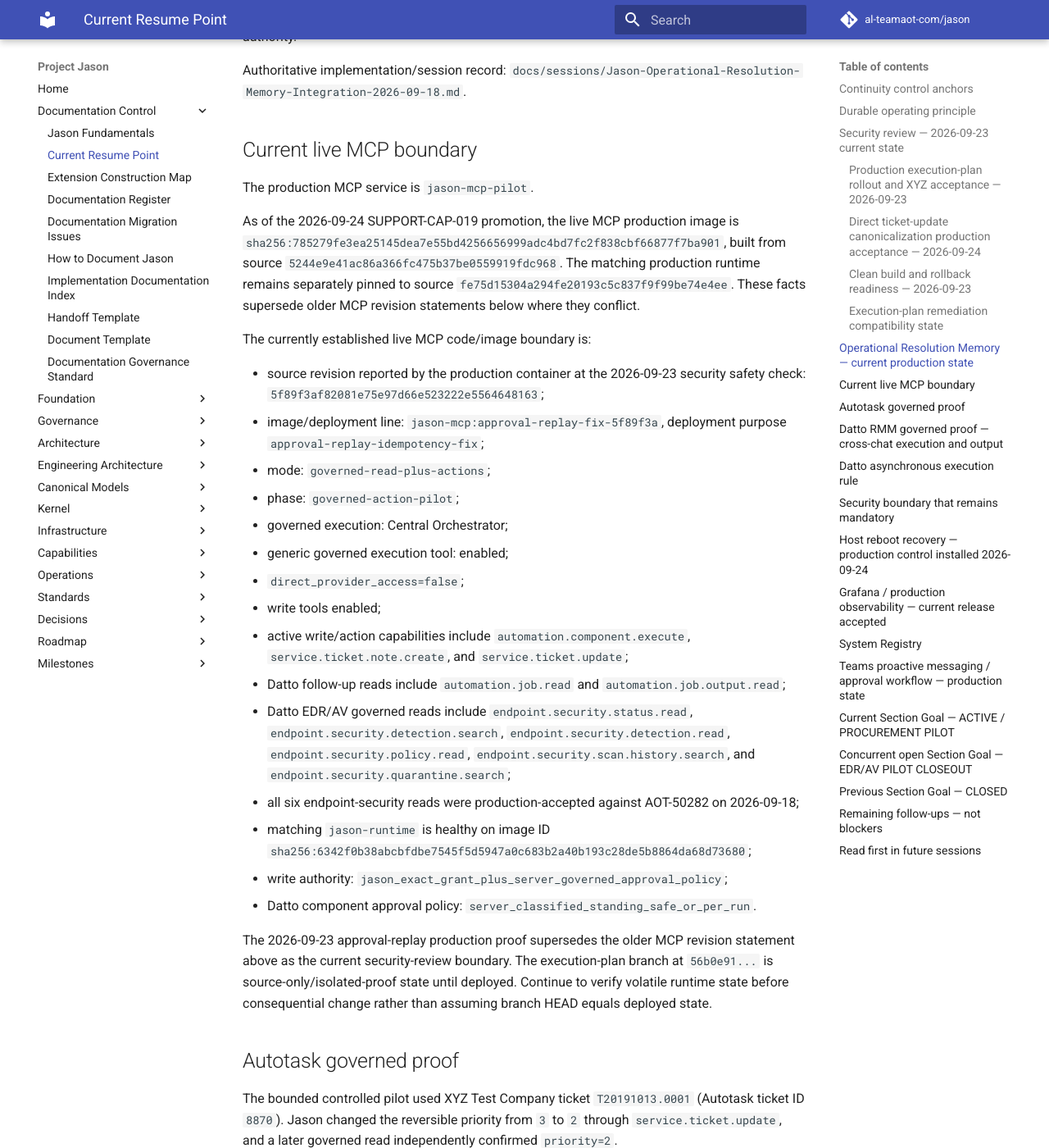
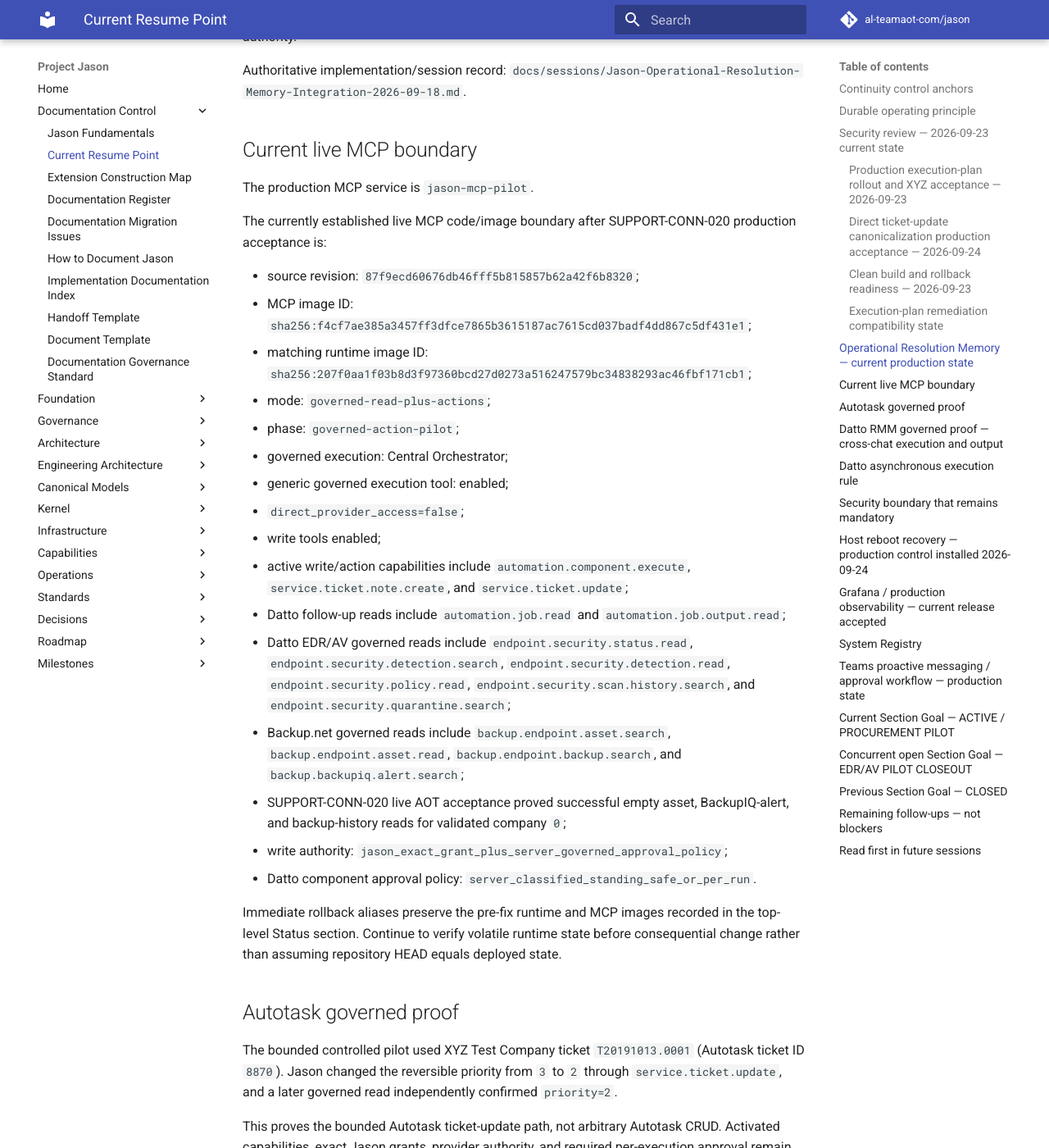
Before and after one commit to al-teamaot-com/jason, an MkDocs documentation site: the page built from docs/control/CURRENT.md, in a window 1280 px wide and 1400 px high, scrolled down 7211 px. Shown: the whole window at 82% size. Built offline with MkDocs 1.6.1 and Material for MkDocs 9.7.7, drawn with Linux system fonts in a browser that asks for light colours; comment, search, counter and statistics services are not loaded.

Commit message:
Refresh current live MCP boundary after SUPPORT-CONN-020

```diff
--- a/docs/control/CURRENT.md
+++ b/docs/control/CURRENT.md
@@ -112,12 +112,11 @@
 
 The production MCP service is `jason-mcp-pilot`.
 
-As of the 2026-09-24 SUPPORT-CAP-019 promotion, the live MCP production image is `sha256:785279fe3ea25145dea7e55bd4256656999adc4bd7fc2f838cbf66877f7ba901`, built from source `5244e9e41ac86a366fc475b37be0559919fdc968`. The matching production runtime remains separately pinned to source `fe75d15304a294fe20193c5c837f9f99be74e4ee`. These facts supersede older MCP revision statements below where they conflict.
+The currently established live MCP code/image boundary after SUPPORT-CONN-020 production acceptance is:
 
-The currently established live MCP code/image boundary is:
-
-- source revision reported by the production container at the 2026-09-23 security safety check: `5f89f3af82081e75e97d66e523222e5564648163`;
-- image/deployment line: `jason-mcp:approval-replay-fix-5f89f3a`, deployment purpose `approval-replay-idempotency-fix`;
+- source revision: `87f9ecd60676db46fff5b815857b62a42f6b8320`;
+- MCP image ID: `sha256:f4cf7ae385a3457ff3dfce7865b3615187ac7615cd037badf4dd867c5df431e1`;
+- matching runtime image ID: `sha256:207f0aa1f03b8d3f97360bcd27d0273a516247579bc34838293ac46fbf171cb1`;
 - mode: `governed-read-plus-actions`;
 - phase: `governed-action-pilot`;
 - governed execution: Central Orchestrator;
@@ -127,12 +126,12 @@
 - active write/action capabilities include `automation.component.execute`, `service.ticket.note.create`, and `service.ticket.update`;
 - Datto follow-up reads include `automation.job.read` and `automation.job.output.read`;
 - Datto EDR/AV governed reads include `endpoint.security.status.read`, `endpoint.security.detection.search`, `endpoint.security.detection.read`, `endpoint.security.policy.read`, `endpoint.security.scan.history.search`, and `endpoint.security.quarantine.search`;
-- all six endpoint-security reads were production-accepted against AOT-50282 on 2026-09-18;
-- matching `jason-runtime` is healthy on image ID `sha256:6342f0b38abcbfdbe7545f5d5947a0c683b2a40b193c28de5b8864da68d73680`;
+- Backup.net governed reads include `backup.endpoint.asset.search`, `backup.endpoint.asset.read`, `backup.endpoint.backup.search`, and `backup.backupiq.alert.search`;
+- SUPPORT-CONN-020 live AOT acceptance proved successful empty asset, BackupIQ-alert, and backup-history reads for validated company `0`;
 - write authority: `jason_exact_grant_plus_server_governed_approval_policy`;
 - Datto component approval policy: `server_classified_standing_safe_or_per_run`.
 
-The 2026-09-23 approval-replay production proof supersedes the older MCP revision statement above as the current security-review boundary. The execution-plan branch at `56b0e91...` is source-only/isolated-proof state until deployed. Continue to verify volatile runtime state before consequential change rather than assuming branch HEAD equals deployed state.
+Immediate rollback aliases preserve the pre-fix runtime and MCP images recorded in the top-level Status section. Continue to verify volatile runtime state before consequential change rather than assuming repository HEAD equals deployed state.
 
 ## Autotask governed proof
 
```
